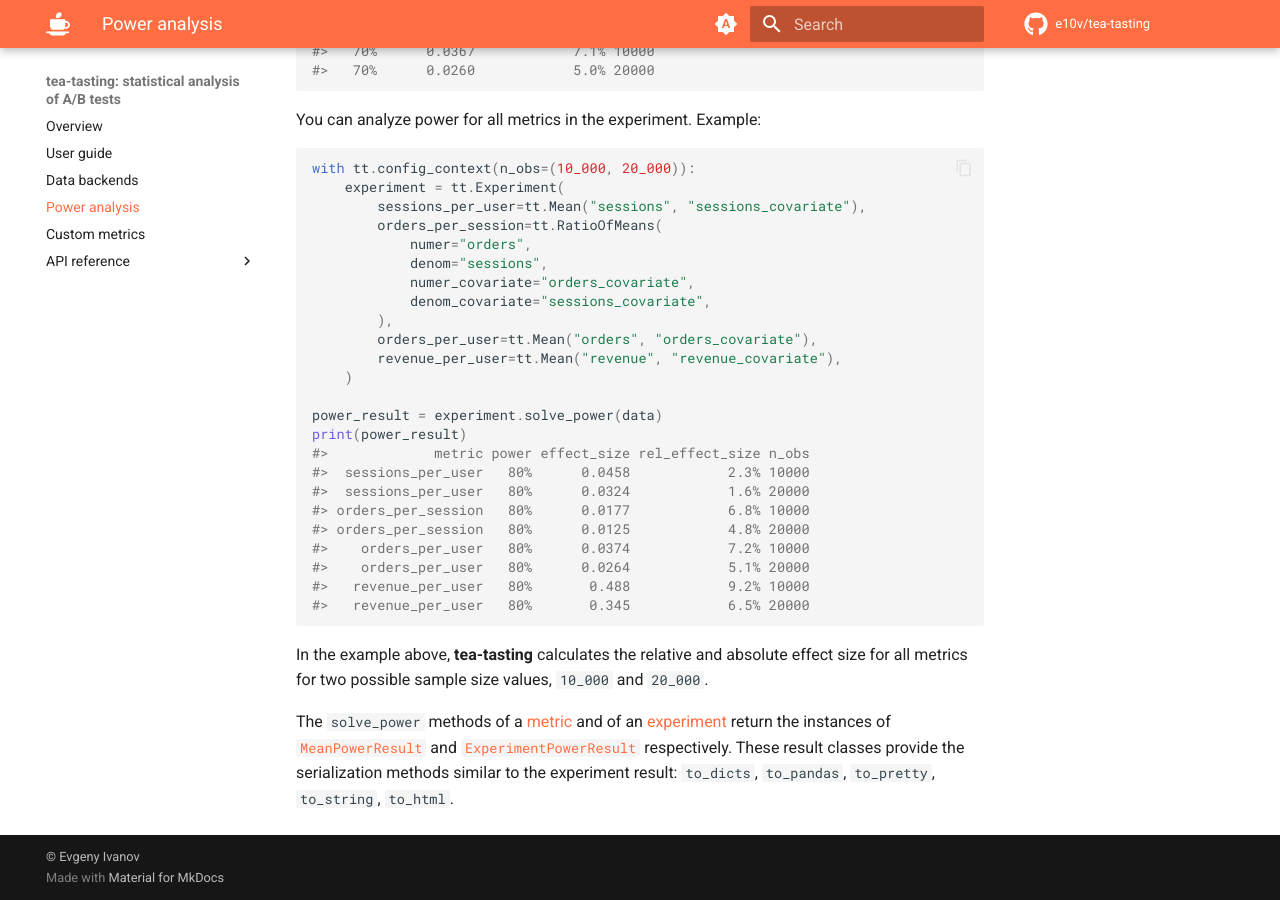
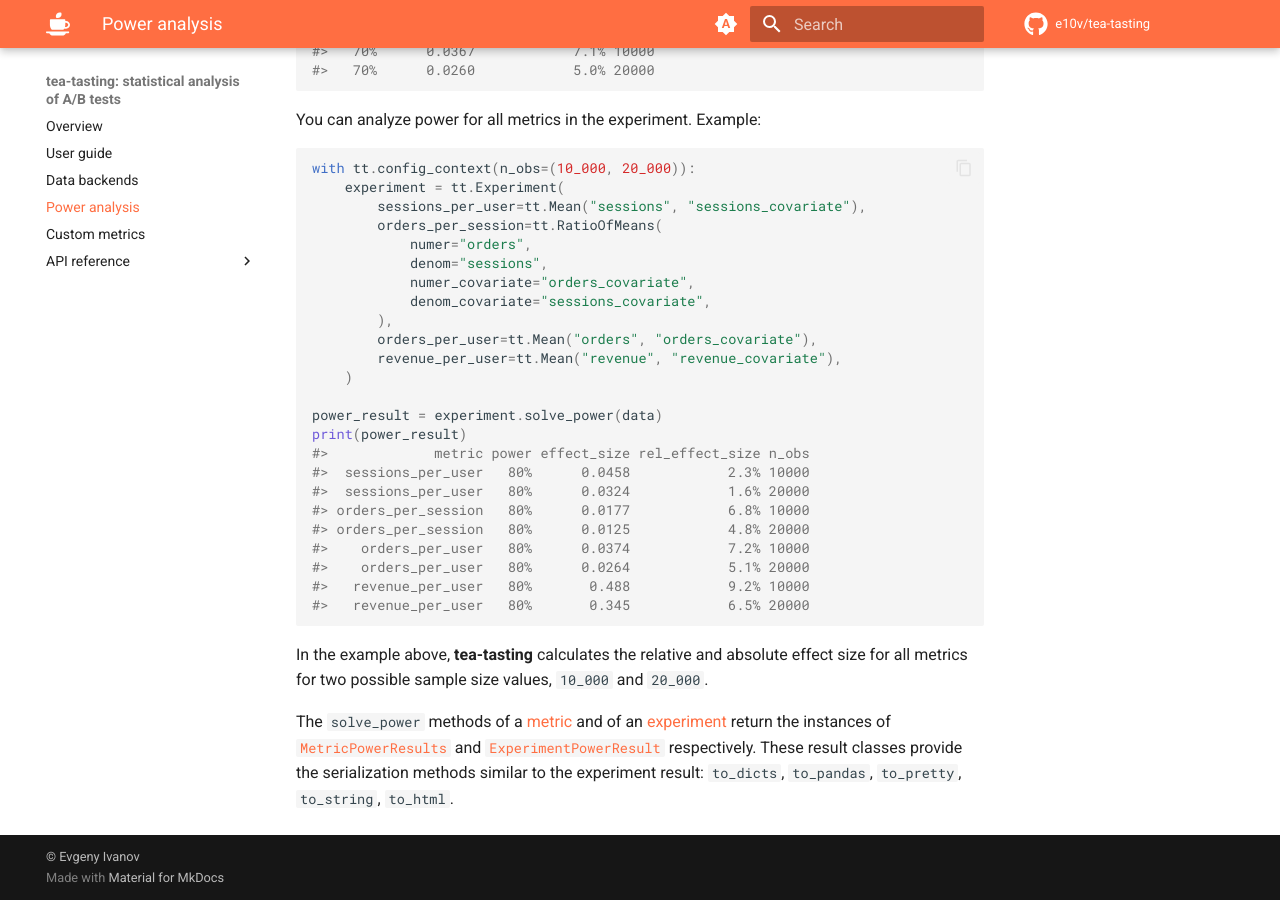
Before and after one commit to e10v/tea-tasting, an MkDocs documentation site: the page built from docs/power-analysis.md, in a window 1280 px wide and 900 px high, scrolled down 1174 px. Built offline with MkDocs 1.6.1 and Material for MkDocs 9.7.7, drawn with Linux system fonts in a browser that asks for light colours; comment, search, counter and statistics services are not loaded.

Commit message:
Minor fix in power analysis guide

```diff
--- a/docs/power-analysis.md
+++ b/docs/power-analysis.md
@@ -77,4 +77,4 @@ print(power_result)
 
 In the example above, **tea-tasting** calculates the relative and absolute effect size for all metrics for two possible sample size values, `10_000` and `20_000`.
 
-The `solve_power` methods of a [metric](api/metrics/mean.md#tea_tasting.metrics.mean.Mean.solve_power) and of an [experiment](api/experiment.md#tea_tasting.experiment.Experiment.solve_power) return the instances of [`MeanPowerResult`](api/metrics/mean.md#tea_tasting.metrics.mean.MeanPowerResult) and [`ExperimentPowerResult`](api/experiment.md#tea_tasting.experiment.ExperimentPowerResult) respectively. These result classes provide the serialization methods similar to the experiment result: `to_dicts`, `to_pandas`, `to_pretty`, `to_string`, `to_html`.
+The `solve_power` methods of a [metric](api/metrics/mean.md#tea_tasting.metrics.mean.Mean.solve_power) and of an [experiment](api/experiment.md#tea_tasting.experiment.Experiment.solve_power) return the instances of [`MetricPowerResults`](api/metrics/base.md#tea_tasting.metrics.base.MetricPowerResults) and [`ExperimentPowerResult`](api/experiment.md#tea_tasting.experiment.ExperimentPowerResult) respectively. These result classes provide the serialization methods similar to the experiment result: `to_dicts`, `to_pandas`, `to_pretty`, `to_string`, `to_html`.
```
